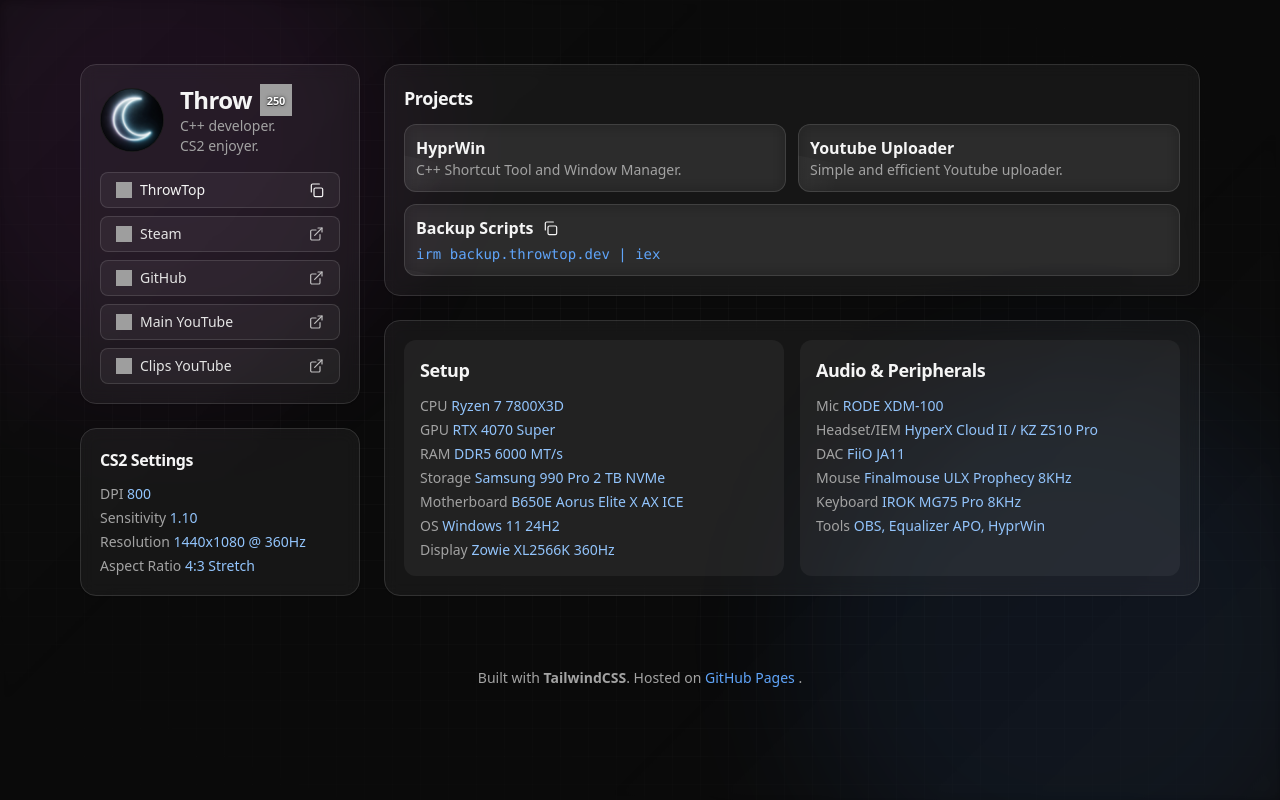
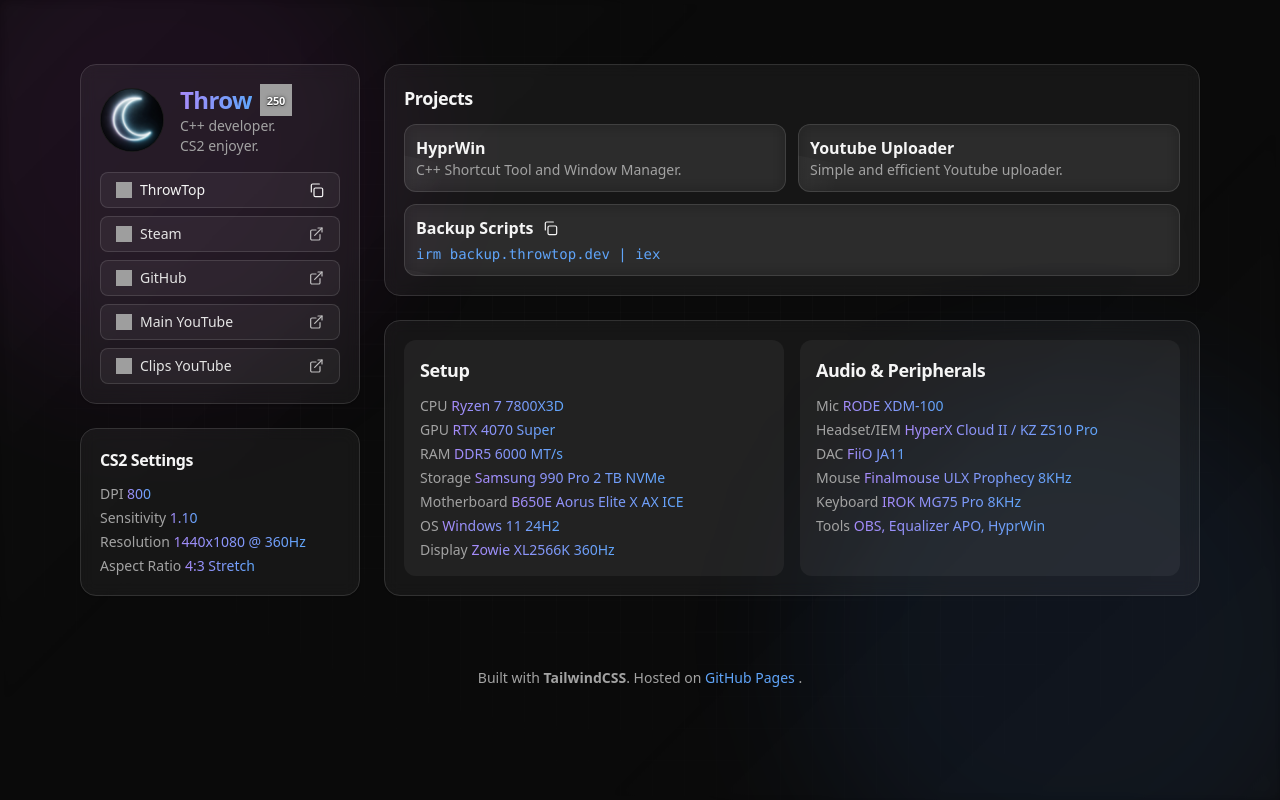
Before and after one commit to ThrowTop/throwtop.github.io, a plain HTML site: page index.html in a window 1280 px wide. Drawn offline with nearby package versions, Linux system fonts and the light colour scheme; grey boxes are pictures that could not be loaded.

Commit message:
GRADIENT

```diff
--- a/index.html
+++ b/index.html
@@ -81,13 +81,59 @@
       z-index: -10;
     }
 
-    .bg-grid {
-      background-image:
-        linear-gradient(to right, rgba(255, 255, 255, .03) 1px, transparent 1px),
-        linear-gradient(to bottom, rgba(255, 255, 255, .03) 1px, transparent 1px);
-      background-size: 28px 28px, 28px 28px;
-      mask-image: radial-gradient(ellipse at center, rgba(0, 0, 0, .9), rgba(0, 0, 0, .25) 70%, rgba(0, 0, 0, 0) 100%);
+    /* Split the grid into two layers so we can animate X and Y independently */
+    .bg-grid-x,
+    .bg-grid-y {
+      position: absolute;
+      inset: 0;
+      mask-image: radial-gradient(ellipse at center,
+          rgba(0, 0, 0, .9),
+          rgba(0, 0, 0, .25) 70%,
+          rgba(0, 0, 0, 0) 100%);
+      will-change: background-position;
     }
+
+    /* vertical lines (move right) */
+    .bg-grid-x {
+      background-image: linear-gradient(to right, rgba(255, 255, 255, .03) 1px, transparent 1px);
+      background-size: 32px 32px;
+      /* tile width must match animation distance for seamless loop */
+      background-position: 0 0;
+      animation: move-grid-x 4s linear infinite;
+    }
+
+    /* horizontal lines (move down) */
+    .bg-grid-y {
+      background-image: linear-gradient(to bottom, rgba(255, 255, 255, .03) 1px, transparent 1px);
+      background-size: 32px 32px;
+      background-position: 0 0;
+      animation: move-grid-y 2s linear infinite;
+    }
+
+    @keyframes move-grid-x {
+      from {
+        background-position: 0 0;
+      }
+
+      to {
+        background-position: 32px 0;
+      }
+
+      /* shift exactly one cell width */
+    }
+
+    @keyframes move-grid-y {
+      from {
+        background-position: 0 0;
+      }
+
+      to {
+        background-position: 0 32px;
+      }
+
+      /* shift exactly one cell height */
+    }
+
 
     .bg-blob {
       filter: blur(72px);
@@ -98,6 +144,17 @@
       background: linear-gradient(135deg, rgba(255, 255, 255, .04), transparent 40%, transparent 60%, rgba(255, 255, 255, .03));
       filter: blur(6px);
       opacity: .7;
+    }
+
+
+    /* Gradient text (violet → blue) */
+    .text-gradient {
+      background-image: linear-gradient(90deg, #a78bfa 0%, #60a5fa 100%);
+      -webkit-background-clip: text;
+      background-clip: text;
+      -webkit-text-fill-color: transparent;
+      color: transparent;
+      display: inline-block;
     }
 
     /* ========================
@@ -254,12 +311,20 @@
 
 <body class="min-h-screen font-sans antialiased bg-neutral-950 text-neutral-100 selection:bg-blue-400/20">
   <!-- Background -->
-  <div class="bg-layer">
-    <div class="absolute inset-0 bg-grid"></div>
+  <div class="bg-layer" aria-hidden="true">
+    <!-- Grid split into two layers so X and Y can scroll independently -->
+    <div class="absolute inset-0 bg-grid-x opacity-90"></div>
+    <div class="absolute inset-0 bg-grid-y opacity-90"></div>
+
+    <!-- Color blobs (unchanged) -->
     <div class="absolute -top-24 -left-20 w-[30rem] h-[30rem] rounded-full bg-fuchsia-600/20 bg-blob"></div>
     <div class="absolute -bottom-28 -right-16 w-[34rem] h-[34rem] rounded-full bg-blue-500/20 bg-blob"></div>
+
+    <!-- Shear highlight -->
     <div class="absolute inset-0 bg-shear pointer-events-none"></div>
   </div>
+
+
 
   <div class="max-w-6xl mx-auto px-4 pt-10 md:pt-16 pb-10">
     <div class="grid md:grid-cols-[280px_minmax(0,1fr)] gap-6">
@@ -271,7 +336,7 @@
             <img src="pfp.jpg" alt="ThrowTop profile picture" class="w-16 h-16 rounded-full border border-white/10 object-cover bg-black">
             <div class="min-w-0">
               <div class="flex items-center gap-2">
-                <h1 class="text-2xl font-bold leading-tight tracking-tight">Throw</h1>
+                <h1 class="text-2xl font-bold leading-tight tracking-tight text-gradient">Throw</h1>
                 <!-- Steam badge -->
                 <div class="steam-level friendPlayerLevel lvl_200 lvl_plus_50" aria-label="Steam level 250">
                   <span class="friendPlayerLevelNum">250</span>
@@ -357,11 +422,12 @@
         <div class="mt-6 glow-card rounded-2xl bg-white/5 backdrop-blur shadow-sm p-5">
           <h2 class="text-base font-semibold tracking-tight mb-3">CS2 Settings</h2>
           <ul class="space-y-1 text-sm">
-            <li><span class="text-neutral-400">DPI</span> <span class="font-code text-blue-300">800</span></li>
-            <li><span class="text-neutral-400">Sensitivity</span> <span class="font-code text-blue-300">1.10</span></li>
-            <li><span class="text-neutral-400">Resolution</span> <span class="font-code text-blue-300">1440x1080 @ 360Hz</span></li>
-            <li><span class="text-neutral-400">Aspect Ratio</span> <span class="font-code text-blue-300">4:3 Stretch</span></li>
+            <li><span class="text-neutral-400">DPI</span> <span class="font-code text-gradient">800</span></li>
+            <li><span class="text-neutral-400">Sensitivity</span> <span class="font-code text-gradient">1.10</span></li>
+            <li><span class="text-neutral-400">Resolution</span> <span class="font-code text-gradient">1440x1080 @ 360Hz</span></li>
+            <li><span class="text-neutral-400">Aspect Ratio</span> <span class="font-code text-gradient">4:3 Stretch</span></li>
           </ul>
+
         </div>
       </aside>
 
@@ -413,27 +479,29 @@
             <div class="rounded-xl bg-white/5 p-4">
               <h2 class="text-lg font-semibold tracking-tight mb-3">Setup</h2>
               <ul class="space-y-1 text-sm">
-                <li><span class="text-neutral-400">CPU</span> <span class="font-code text-blue-300">Ryzen 7 7800X3D</span></li>
-                <li><span class="text-neutral-400">GPU</span> <span class="font-code text-blue-300">RTX 4070 Super</span></li>
-                <li><span class="text-neutral-400">RAM</span> <span class="font-code text-blue-300">DDR5 6000 MT/s</span></li>
-                <li><span class="text-neutral-400">Storage</span> <span class="font-code text-blue-300">Samsung 990 Pro 2 TB NVMe</span></li>
-                <li><span class="text-neutral-400">Motherboard</span> <span class="font-code text-blue-300">B650E Aorus Elite X AX ICE</span></li>
-                <li><span class="text-neutral-400">OS</span> <span class="font-code text-blue-300">Windows 11 24H2</span></li>
-                <li><span class="text-neutral-400">Display</span> <span class="font-code text-blue-300">Zowie XL2566K 360Hz</span></li>
+                <li><span class="text-neutral-400">CPU</span> <span class="font-code text-gradient">Ryzen 7 7800X3D</span></li>
+                <li><span class="text-neutral-400">GPU</span> <span class="font-code text-gradient">RTX 4070 Super</span></li>
+                <li><span class="text-neutral-400">RAM</span> <span class="font-code text-gradient">DDR5 6000 MT/s</span></li>
+                <li><span class="text-neutral-400">Storage</span> <span class="font-code text-gradient">Samsung 990 Pro 2 TB NVMe</span></li>
+                <li><span class="text-neutral-400">Motherboard</span> <span class="font-code text-gradient">B650E Aorus Elite X AX ICE</span></li>
+                <li><span class="text-neutral-400">OS</span> <span class="font-code text-gradient">Windows 11 24H2</span></li>
+                <li><span class="text-neutral-400">Display</span> <span class="font-code text-gradient">Zowie XL2566K 360Hz</span></li>
               </ul>
+
             </div>
 
             <!-- Audio & Peripherals -->
             <div class="rounded-xl bg-white/5 p-4">
               <h2 class="text-lg font-semibold tracking-tight mb-3">Audio & Peripherals</h2>
               <ul class="space-y-1 text-sm">
-                <li><span class="text-neutral-400">Mic</span> <span class="font-code text-blue-300">RODE XDM-100</span></li>
-                <li><span class="text-neutral-400">Headset/IEM</span> <span class="font-code text-blue-300">HyperX Cloud II / KZ ZS10 Pro</span></li>
-                <li><span class="text-neutral-400">DAC</span> <span class="font-code text-blue-300">FiiO JA11</span></li>
-                <li><span class="text-neutral-400">Mouse</span> <span class="font-code text-blue-300">Finalmouse ULX Prophecy 8KHz</span></li>
-                <li><span class="text-neutral-400">Keyboard</span> <span class="font-code text-blue-300">IROK MG75 Pro 8KHz</span></li>
-                <li><span class="text-neutral-400">Tools</span> <span class="font-code text-blue-300">OBS, Equalizer APO, HyprWin</span></li>
+                <li><span class="text-neutral-400">Mic</span> <span class="font-code text-gradient">RODE XDM-100</span></li>
+                <li><span class="text-neutral-400">Headset/IEM</span> <span class="font-code text-gradient">HyperX Cloud II / KZ ZS10 Pro</span></li>
+                <li><span class="text-neutral-400">DAC</span> <span class="font-code text-gradient">FiiO JA11</span></li>
+                <li><span class="text-neutral-400">Mouse</span> <span class="font-code text-gradient">Finalmouse ULX Prophecy 8KHz</span></li>
+                <li><span class="text-neutral-400">Keyboard</span> <span class="font-code text-gradient">IROK MG75 Pro 8KHz</span></li>
+                <li><span class="text-neutral-400">Tools</span> <span class="font-code text-gradient">OBS, Equalizer APO, HyprWin</span></li>
               </ul>
+
             </div>
           </div>
         </section>
```
Also changed, not shown: scripts.js (+5 -4 lines).
